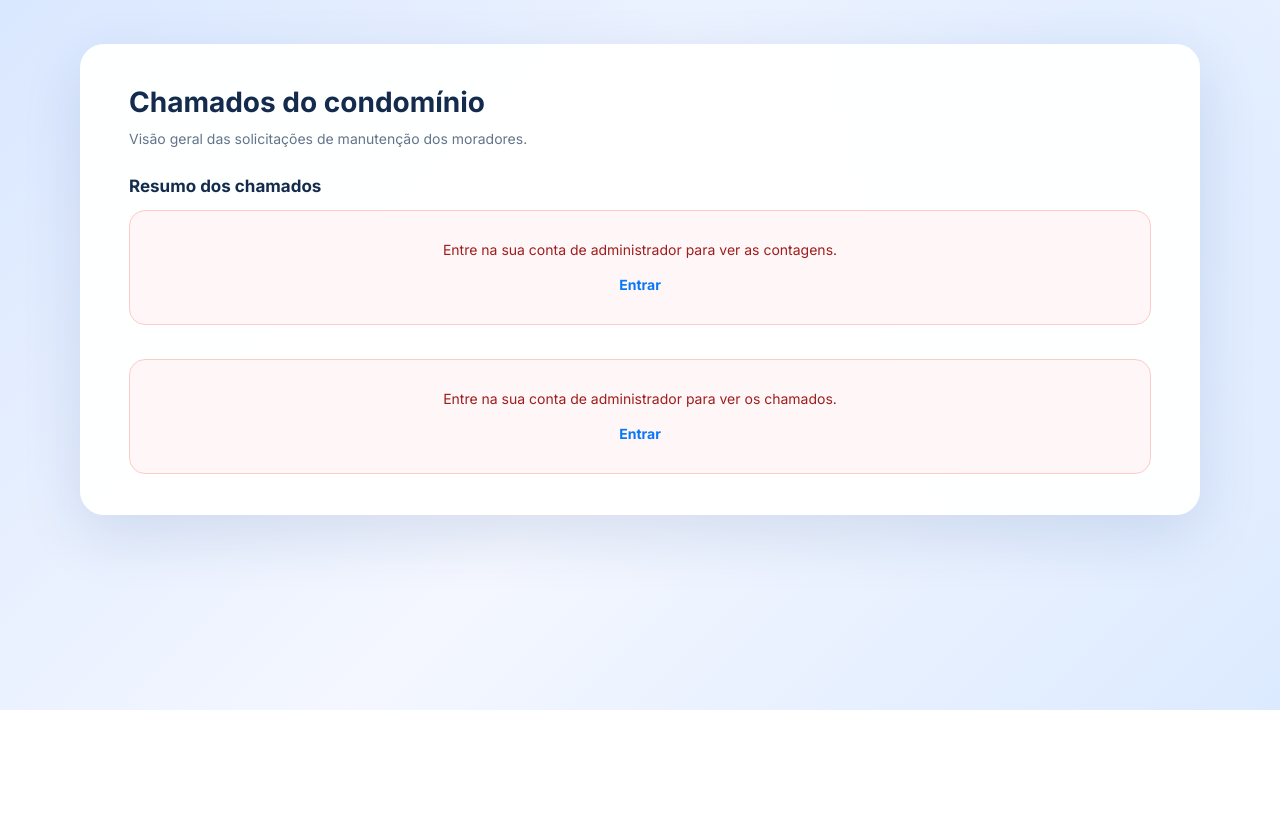
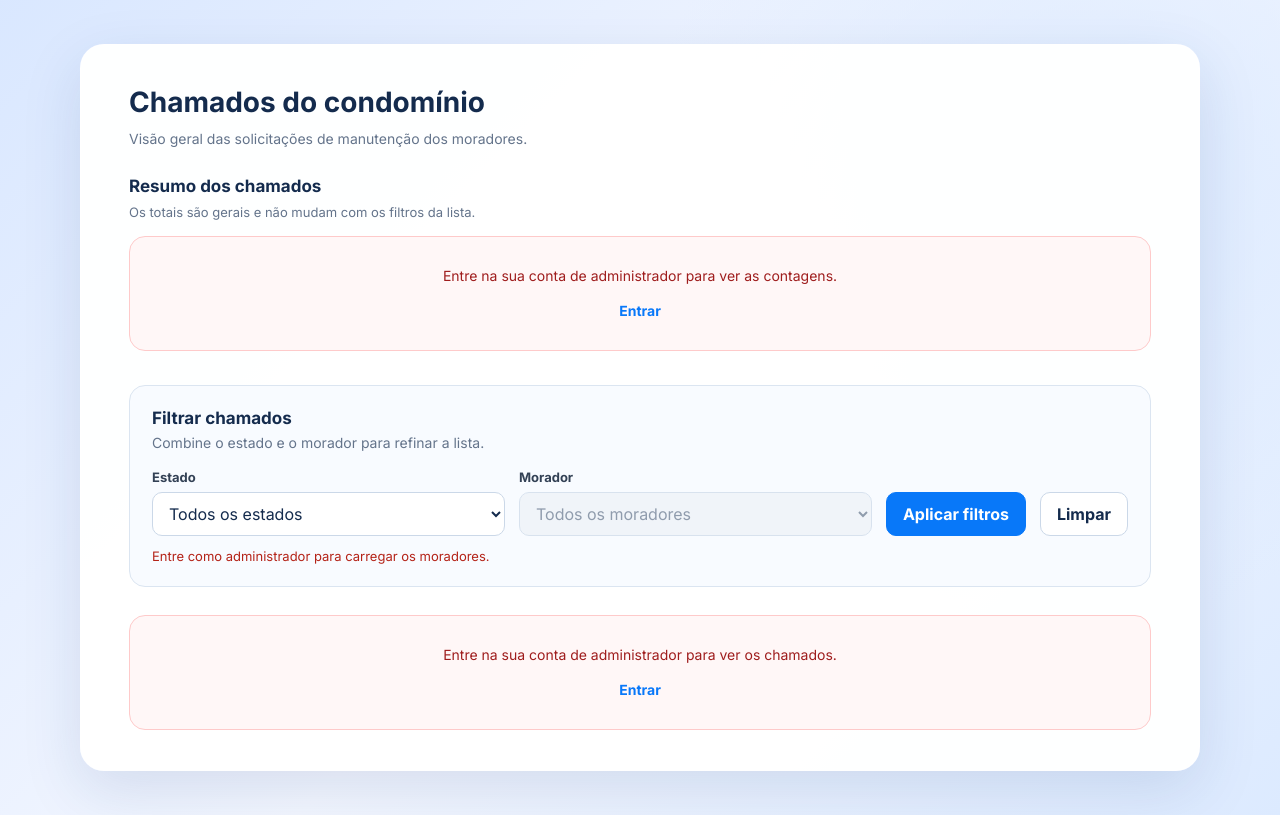
Before and after one commit to Ana-Gomess/FixHub, a Flask app: page /painel-admin in a window 1280 px wide. Shown: the part 90-905 px from the top of the page. Before the commit the page ends 800 px from the top, so only its background shows below. Run offline with Flask 3, Linux system fonts and the light colour scheme.

Commit message:
feat(frontend): adiciona filtros ao painel administrativo (#32)

```diff
--- a/frontend/static/css/painel_admin.css
+++ b/frontend/static/css/painel_admin.css
@@ -14,6 +14,130 @@
     margin-bottom: 14px;
     color: #142b4d;
     font-size: 17px;
+}
+
+.ajuda-contagens {
+    margin: -6px 0 16px;
+    color: #64748b;
+    font-size: 13px;
+}
+
+.secao-filtros {
+    margin-bottom: 28px;
+    padding: 22px;
+    border: 1px solid #dbe5f1;
+    border-radius: 16px;
+    background: #f8fbff;
+}
+
+.cabecalho-filtros h2 {
+    margin: 0 0 6px;
+    color: #142b4d;
+    font-size: 17px;
+}
+
+.cabecalho-filtros p {
+    margin: 0 0 18px;
+    color: #64748b;
+    font-size: 14px;
+}
+
+.filtros-painel {
+    display: grid;
+    grid-template-columns: minmax(180px, 1fr) minmax(180px, 1fr) auto auto;
+    align-items: end;
+    gap: 14px;
+}
+
+.campo-filtro {
+    display: grid;
+    gap: 7px;
+}
+
+.campo-filtro label {
+    color: #334155;
+    font-size: 13px;
+    font-weight: 700;
+}
+
+.campo-filtro select {
+    width: 100%;
+    min-height: 44px;
+    padding: 0 12px;
+    border: 1px solid #cbd8e8;
+    border-radius: 10px;
+    background: white;
+    color: #142b4d;
+    font: inherit;
+}
+
+.campo-filtro select:focus {
+    outline: 3px solid rgba(8, 120, 249, 0.18);
+    border-color: #0878f9;
+}
+
+.campo-filtro select:disabled {
+    background: #eef2f7;
+    color: #64748b;
+}
+
+.botao-aplicar-filtros,
+.botao-limpar-filtros,
+.botao-tentar-moradores {
+    min-height: 44px;
+    padding: 0 16px;
+    border-radius: 10px;
+    font: inherit;
+    font-weight: 700;
+    cursor: pointer;
+}
+
+.botao-aplicar-filtros {
+    border: 1px solid #0878f9;
+    background: #0878f9;
+    color: white;
+}
+
+.botao-aplicar-filtros:hover {
+    background: #0668dc;
+}
+
+.botao-limpar-filtros,
+.botao-tentar-moradores {
+    border: 1px solid #cbd8e8;
+    background: white;
+    color: #142b4d;
+}
+
+.botao-limpar-filtros:hover,
+.botao-tentar-moradores:hover {
+    background: #eef5ff;
+}
+
+.estado-moradores {
+    margin-top: 12px;
+    color: #64748b;
+    font-size: 13px;
+}
+
+.estado-moradores--erro {
+    color: #b42318;
+}
+
+.botao-tentar-moradores {
+    min-height: 38px;
+    margin-top: 10px;
+    font-size: 13px;
+}
+
+.botao-tentar-moradores[hidden] {
+    display: none;
+}
+
+@media (max-width: 900px) {
+    .filtros-painel {
+        grid-template-columns: repeat(2, minmax(0, 1fr));
+    }
 }
 
 .cartoes-contagem {
@@ -85,6 +209,19 @@
         grid-template-columns: 1fr;
     }
 
+    .secao-filtros {
+        padding: 18px;
+    }
+
+    .filtros-painel {
+        grid-template-columns: 1fr;
+    }
+
+    .botao-aplicar-filtros,
+    .botao-limpar-filtros {
+        width: 100%;
+    }
+
     .cartao-contagem {
         min-height: 96px;
     }
--- a/frontend/static/js/painel_admin.js
+++ b/frontend/static/js/painel_admin.js
@@ -2,6 +2,11 @@ const estadoLista = document.getElementById("estadoLista");
 const listaChamados = document.getElementById("listaChamados");
 const estadoContagens = document.getElementById("estadoContagens");
 const cartoesContagem = document.getElementById("cartoesContagem");
+const formFiltros = document.getElementById("formFiltros");
+const filtroEstado = document.getElementById("filtroEstado");
+const filtroMorador = document.getElementById("filtroMorador");
+const estadoMoradores = document.getElementById("estadoMoradores");
+const botaoTentarMoradores = document.getElementById("botaoTentarMoradores");
 
 const estadosConhecidos = new Map([
     ["Aberto", "aberto"],
@@ -102,7 +107,11 @@ async function carregarChamados() {
     mostrarEstado("Carregando chamados...", "carregando");
 
     try {
-        const resposta = await fetch("/admin/chamados", {
+        const parametros = new URLSearchParams();
+        if (filtroEstado.value) parametros.set("estado", filtroEstado.value);
+        if (filtroMorador.value) parametros.set("morador_id", filtroMorador.value);
+        const query = parametros.toString();
+        const resposta = await fetch(`/admin/chamados${query ? `?${query}` : ""}`, {
             headers: { Accept: "application/json" },
             credentials: "same-origin"
         });
@@ -133,7 +142,13 @@ async function carregarChamados() {
         }
 
         if (dados.chamados.length === 0) {
-            mostrarEstado("Ainda não há chamados cadastrados.", "vazio");
+            const filtrosAtivos = Boolean(filtroEstado.value || filtroMorador.value);
+            mostrarEstado(
+                filtrosAtivos
+                    ? "Nenhum chamado corresponde aos filtros selecionados."
+                    : "Ainda não há chamados cadastrados.",
+                "vazio"
+            );
             return;
         }
 
@@ -145,6 +160,52 @@ async function carregarChamados() {
             "Não foi possível se comunicar com o servidor. Verifique sua conexão e tente novamente.",
             true
         );
+    }
+}
+
+function mostrarEstadoMoradores(texto = "", tipo = "") {
+    estadoMoradores.textContent = texto;
+    estadoMoradores.className = tipo ? `estado-moradores estado-moradores--${tipo}` : "estado-moradores";
+    estadoMoradores.hidden = !texto;
+}
+
+async function carregarMoradores() {
+    filtroMorador.disabled = true;
+    botaoTentarMoradores.hidden = true;
+    mostrarEstadoMoradores("Carregando moradores...", "carregando");
+
+    try {
+        const resposta = await fetch("/admin/moradores", {
+            headers: { Accept: "application/json" },
+            credentials: "same-origin"
+        });
+        const dados = await resposta.json().catch(() => ({}));
+
+        if (resposta.status === 401) {
+            mostrarEstadoMoradores("Entre como administrador para carregar os moradores.", "erro");
+            return;
+        }
+        if (resposta.status === 403) {
+            mostrarEstadoMoradores("Seu perfil não tem permissão para listar moradores.", "erro");
+            return;
+        }
+        if (!resposta.ok || !Array.isArray(dados.moradores)) {
+            mostrarEstadoMoradores(dados.erro || "Não foi possível carregar os moradores.", "erro");
+            botaoTentarMoradores.hidden = false;
+            return;
+        }
+
+        filtroMorador.replaceChildren(new Option("Todos os moradores", ""));
+        dados.moradores.forEach((morador) => {
+            if (morador && Number.isInteger(morador.id) && typeof morador.nome === "string") {
+                filtroMorador.add(new Option(morador.nome, String(morador.id)));
+            }
+        });
+        filtroMorador.disabled = false;
+        mostrarEstadoMoradores();
+    } catch (erro) {
+        mostrarEstadoMoradores("Não foi possível se comunicar com o servidor para carregar os moradores.", "erro");
+        botaoTentarMoradores.hidden = false;
     }
 }
 
@@ -242,5 +303,18 @@ async function carregarContagens() {
     }
 }
 
+formFiltros.addEventListener("submit", (evento) => {
+    evento.preventDefault();
+    carregarChamados();
+});
+
+document.getElementById("botaoLimparFiltros").addEventListener("click", () => {
+    formFiltros.reset();
+    carregarChamados();
+});
+
+botaoTentarMoradores.addEventListener("click", carregarMoradores);
+
+carregarMoradores();
 carregarContagens();
 carregarChamados();
--- a/frontend/templates/painel_admin.html
+++ b/frontend/templates/painel_admin.html
@@ -27,6 +27,7 @@
 
             <section class="secao-contagens" aria-labelledby="titulo-contagens">
                 <h2 id="titulo-contagens">Resumo dos chamados</h2>
+                <p class="ajuda-contagens">Os totais são gerais e não mudam com os filtros da lista.</p>
                 <div
                     id="estadoContagens"
                     class="estado-lista estado-lista--carregando"
@@ -53,6 +54,42 @@
                 </div>
             </section>
 
+            <section class="secao-filtros" aria-labelledby="titulo-filtros">
+                <div class="cabecalho-filtros">
+                    <h2 id="titulo-filtros">Filtrar chamados</h2>
+                    <p>Combine o estado e o morador para refinar a lista.</p>
+                </div>
+
+                <form id="formFiltros" class="filtros-painel">
+                    <div class="campo-filtro">
+                        <label for="filtroEstado">Estado</label>
+                        <select id="filtroEstado" name="estado">
+                            <option value="">Todos os estados</option>
+                            <option value="Aberto">Aberto</option>
+                            <option value="Em Análise">Em análise</option>
+                            <option value="Resolvido">Resolvido</option>
+                        </select>
+                    </div>
+
+                    <div class="campo-filtro">
+                        <label for="filtroMorador">Morador</label>
+                        <select id="filtroMorador" name="morador_id" disabled>
+                            <option value="">Todos os moradores</option>
+                        </select>
+                    </div>
+
+                    <button class="botao-aplicar-filtros" type="submit">Aplicar filtros</button>
+                    <button class="botao-limpar-filtros" id="botaoLimparFiltros" type="button">
+                        Limpar
+                    </button>
+                </form>
+
+                <div class="estado-moradores" id="estadoMoradores" role="status" aria-live="polite" hidden></div>
+                <button class="botao-tentar-moradores" id="botaoTentarMoradores" type="button" hidden>
+                    Tentar carregar moradores novamente
+                </button>
+            </section>
+
             <div
                 id="estadoLista"
                 class="estado-lista estado-lista--carregando"
```
Also changed, not shown: frontend/README.md.
